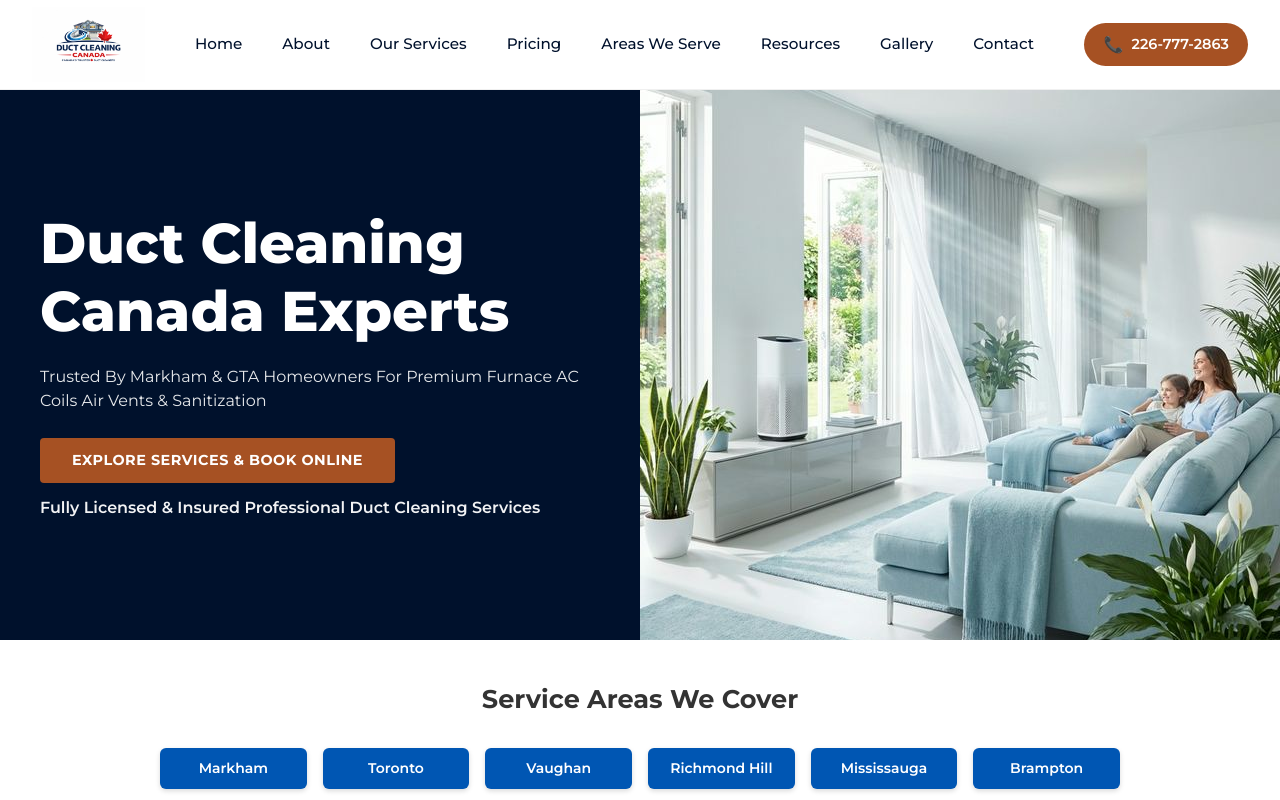
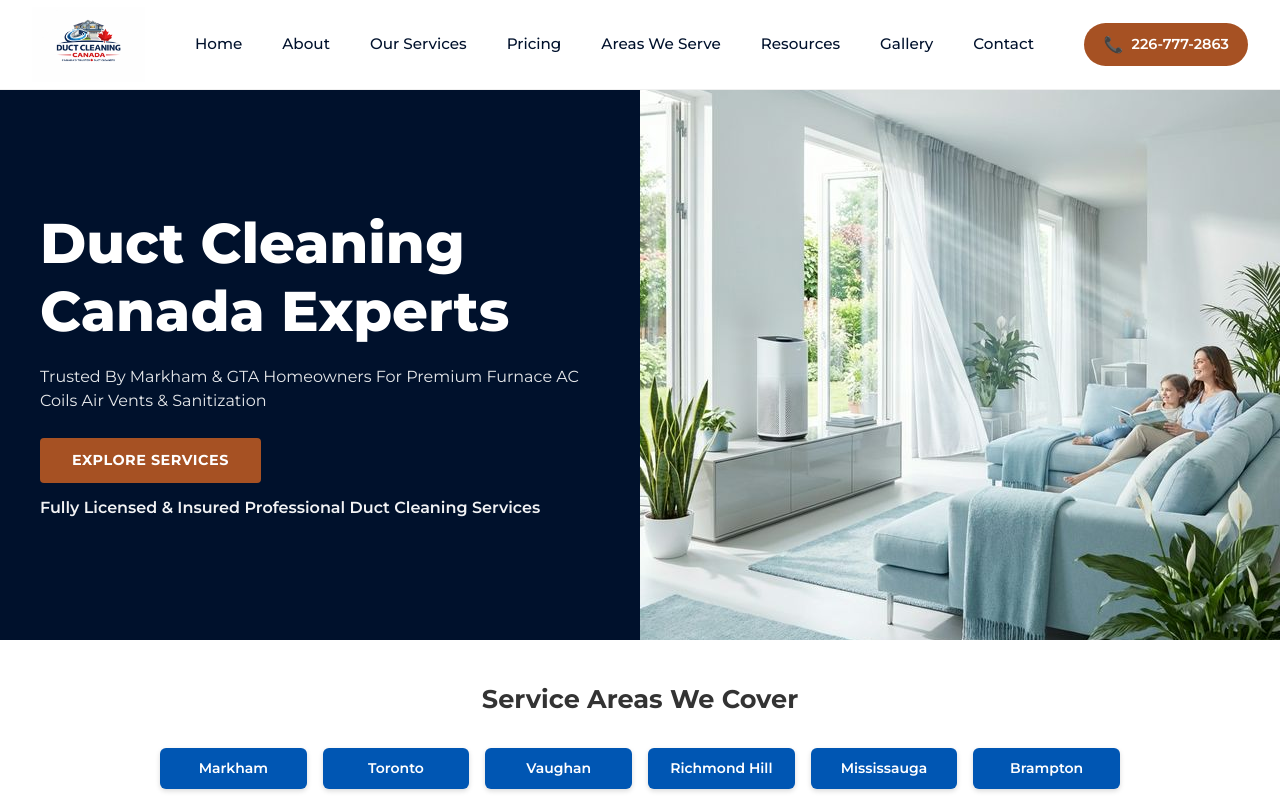
Before and after one commit to josph8487-prog/duct-Canada-original, a Next.js app: page / in a window 1280 px wide. Shown: the top 800 px of the page. Built offline with nearby package versions, Linux system fonts and the light colour scheme.

Commit message:
Update page.tsx

```diff
--- a/src/app/page.tsx
+++ b/src/app/page.tsx
@@ -46,7 +46,7 @@ export default function Home() {
               </p>
 
               <Link href="/services" className="btn btn-primary">
-                Explore Services & Book Online
+                Explore Services
               </Link>
 <p style={{ color: '#ffffff', fontSize: '16px', marginTop: '14px', opacity: 0.95, fontWeight: '600', lineHeight: '1.4' }}>
   Fully Licensed & Insured Professional Duct Cleaning Services
```
